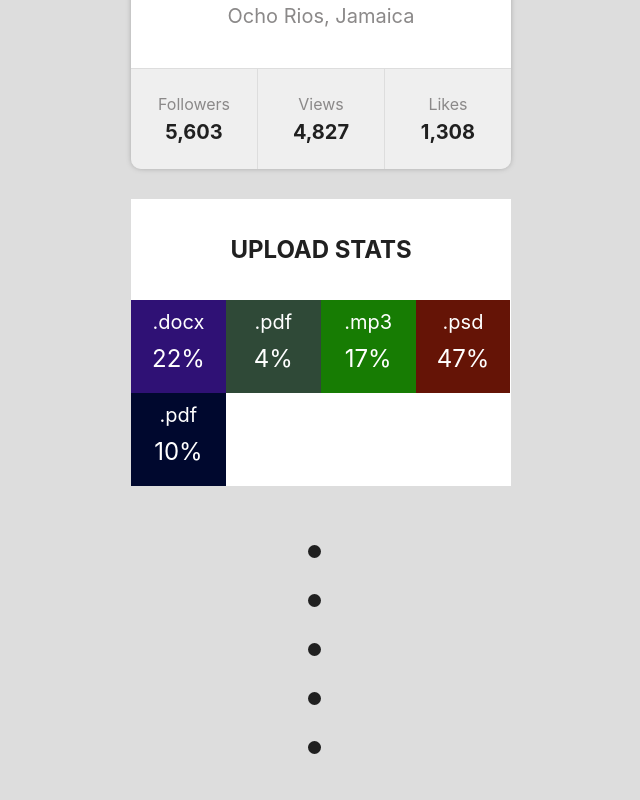
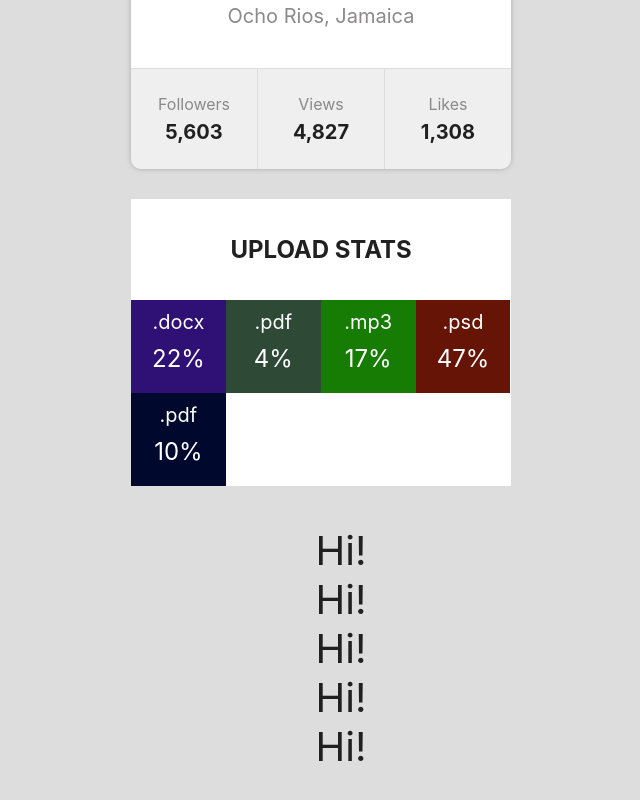
Before and after one commit to holiaka/goit-react-hw-01-components, a React (Create React App) app: page / in a window 1280 px wide. Shown: the part 272-1072 px from the top of the page, without its empty margins (319-959 px from the left). Built offline with nearby package versions, Linux system fonts and the light colour scheme.

Commit message:
Added  "List" to FriendList.jsx

```diff
--- a/src/components/FriendList/FriendList.jsx
+++ b/src/components/FriendList/FriendList.jsx
@@ -1,18 +1,20 @@
 import PropTypes from 'prop-types';
+import {List} from './FriendList.styled'
 
 export const FriendList = ({ friends }) => {
-    return (
-        <ul>
-            {friends.map(friend => (
-                <li key={friend.id}></li>))}
-        </ul>
-    );
+  return (
+    <List>
+      {friends.map(friend => (
+        <li key={friend.id}>Hi!</li>
+      ))}
+    </List>
+  );
 };
 
 FriendList.propTypes = {
-    friends: PropTypes.arrayOf(
+  friends: PropTypes.arrayOf(
     PropTypes.shape({
       id: PropTypes.number.isRequired,
     })
   ).isRequired,
-}
+};
--- a/src/components/FriendList/FriendList.styled.js
+++ b/src/components/FriendList/FriendList.styled.js
@@ -1 +1,5 @@
 import styled from 'styled-components';
+
+export const List = styled.ul`
+list-style: none;
+`;
```
